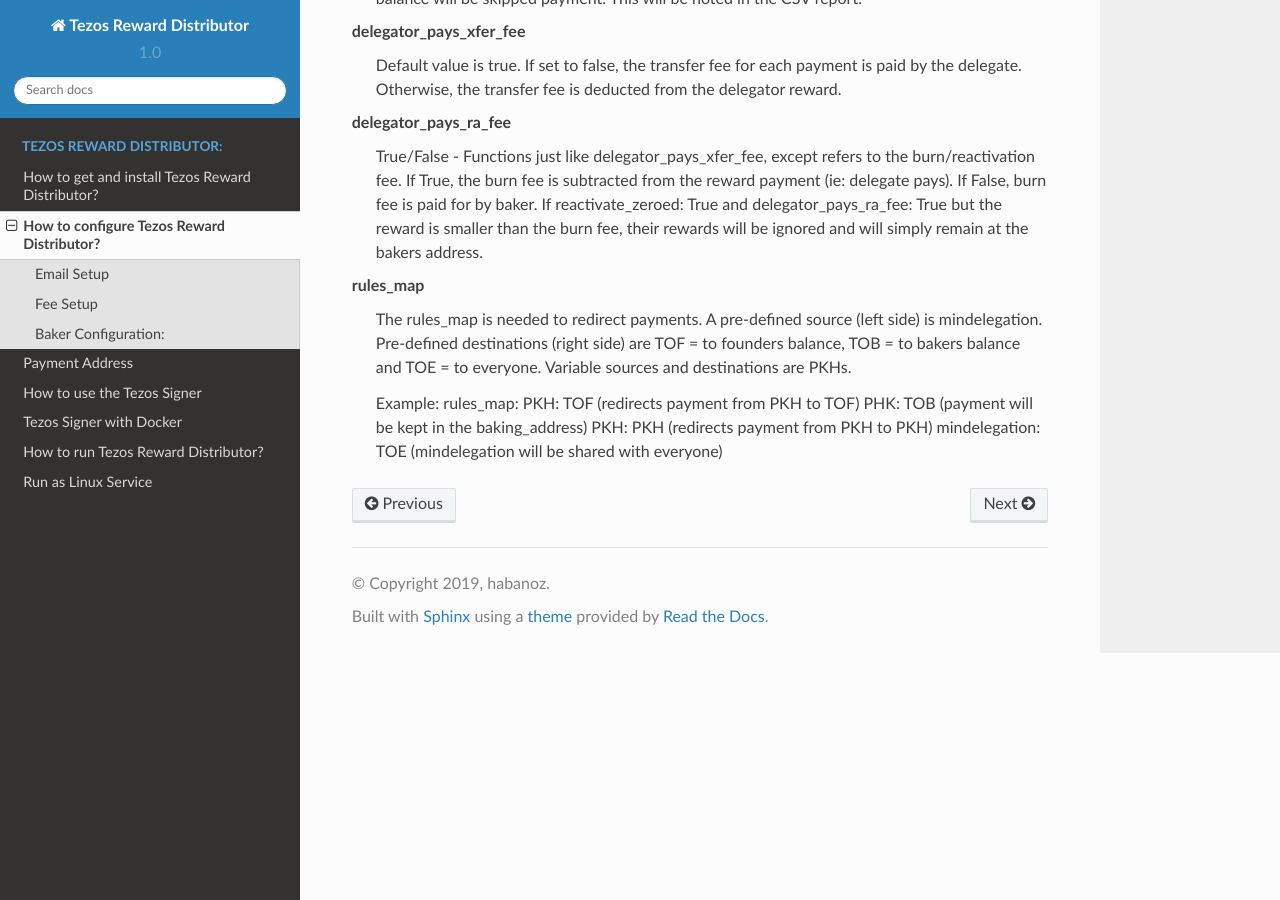
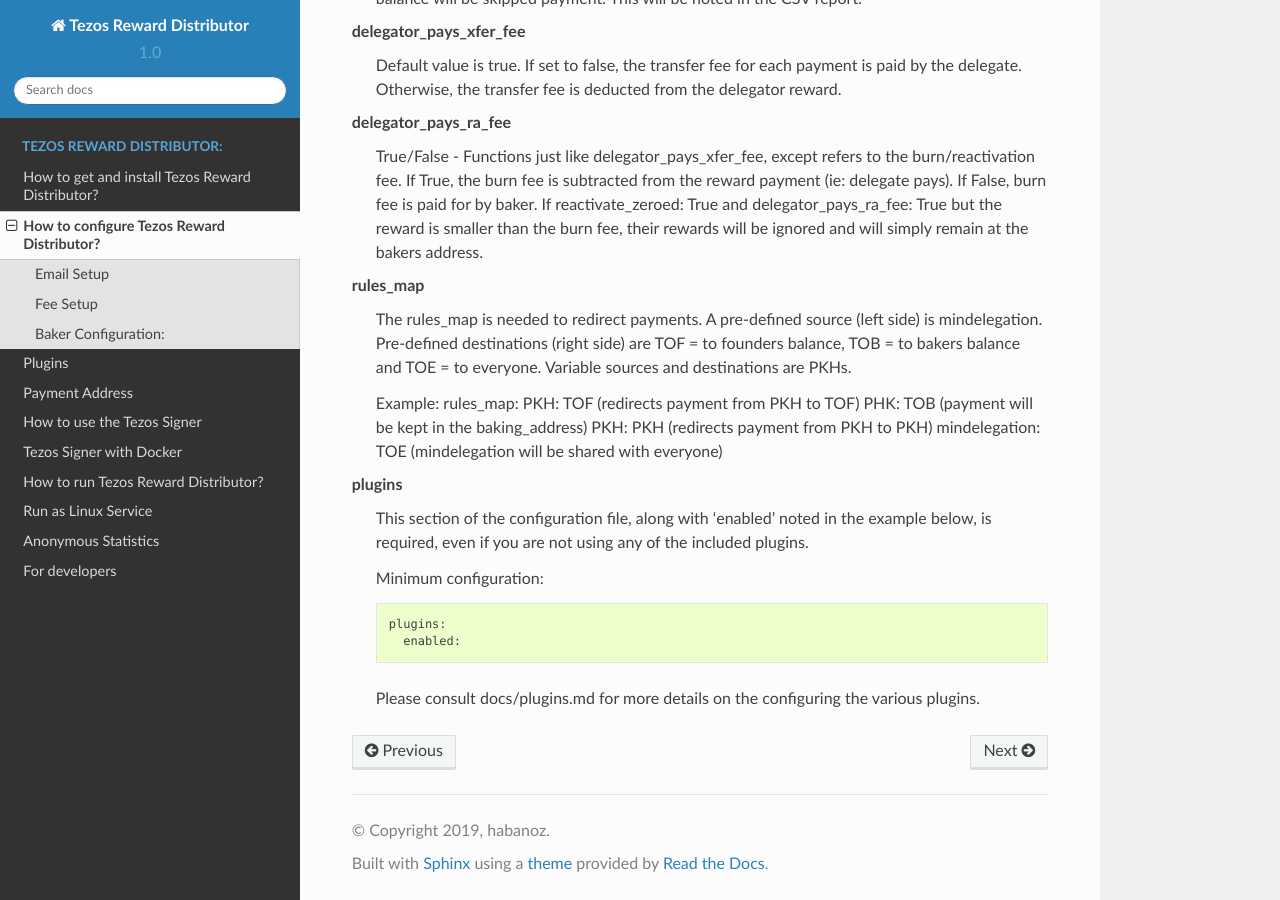
Before and after one commit to tezos-reward-distributor-organization/tezos-reward-distributor, a Sphinx documentation site: the page built from docs/configuration.rst, in a window 1280 px wide and 900 px high, scrolled down 2486 px. Built offline with Sphinx 7.4.7 and the Read the Docs theme 2.0.0, drawn with Linux system fonts in a browser that asks for light colours; pages that are not in the unit, such as notebooks, are missing from menus; some of the changed text lies outside the part shown.

Commit message:
Plugins Upgrade Notice (#298)
* updated docs
* better error message for instructions
* Contributor: utdrmac, Effort=0h
* Reviewer: dansan566,habanoz, Effort=0.5h

```diff
--- a/docs/configuration.rst
+++ b/docs/configuration.rst
@@ -4,8 +4,8 @@
 Email Setup
 ------------------------
 
-Get emails for payment reports at each cycle. Fill email.ini file with
-your email details to receive payment emails.
+Various notifications, such as completed cycle payouts, can be delivered to you via email.
+Please see docs/plugins.md for information on configuring this plugin.
 
 Fee Setup
 ------------------------
@@ -145,3 +145,14 @@
   PHK: TOB (payment will be kept in the baking_address)
   PKH: PKH (redirects payment from PKH to PKH)
   mindelegation: TOE (mindelegation will be shared with everyone)
+
+**plugins**
+  This section of the configuration file, along with 'enabled' noted in the example below,
+  is required, even if you are not using any of the included plugins.
+
+  Minimum configuration::
+
+    plugins:
+      enabled:
+
+  Please consult docs/plugins.md for more details on the configuring the various plugins.
--- a/docs/index.rst
+++ b/docs/index.rst
@@ -76,7 +76,7 @@
 
 .. _Github : https://github.com/tezos-reward-distributor-organization/tezos-reward-distributor
 
-.. _#232 https://github.com/tezos-reward-distributor-organization/tezos-reward-distributor/pull/232
+.. _#232 : https://github.com/tezos-reward-distributor-organization/tezos-reward-distributor/pull/232
 
 .. _API : https://tzkt.io/
 
@@ -86,12 +86,14 @@
 
    installation
    configuration
+   plugins
    paymentaddress
    tezossigner
    tezossignerdocker
    run
    linuxservice
-   contributers
+   statistics
+   contributors
 
 Funding
 ------------------------
```
Also changed, not shown: docs/plugins.md (+1 -1 lines), 3 other files.
